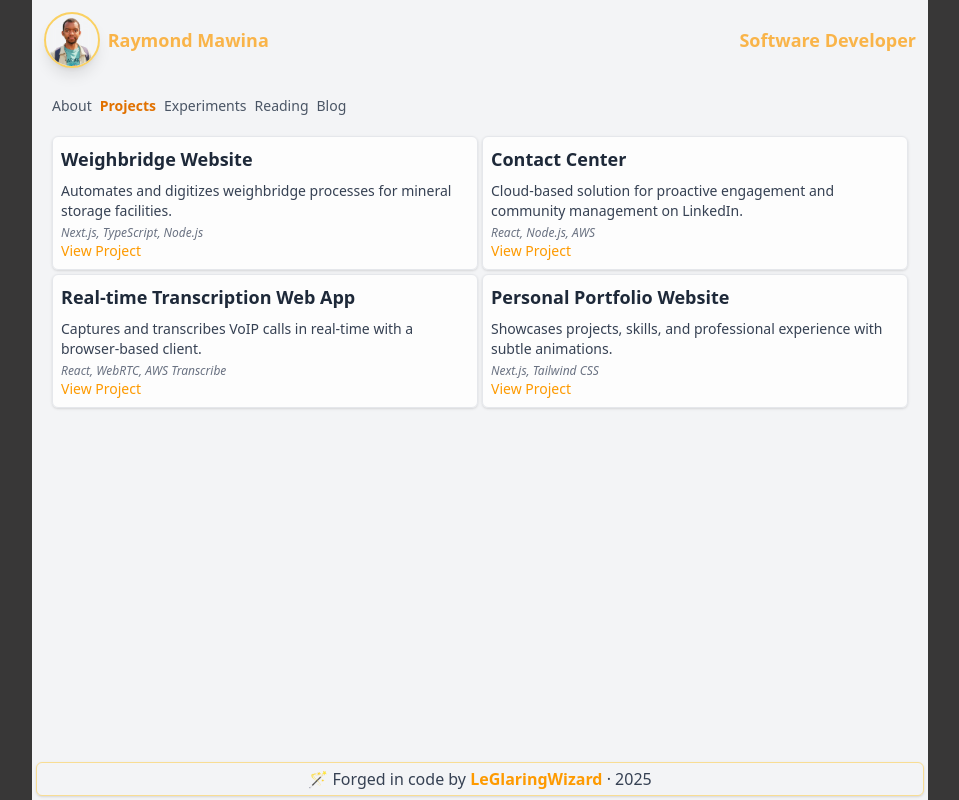
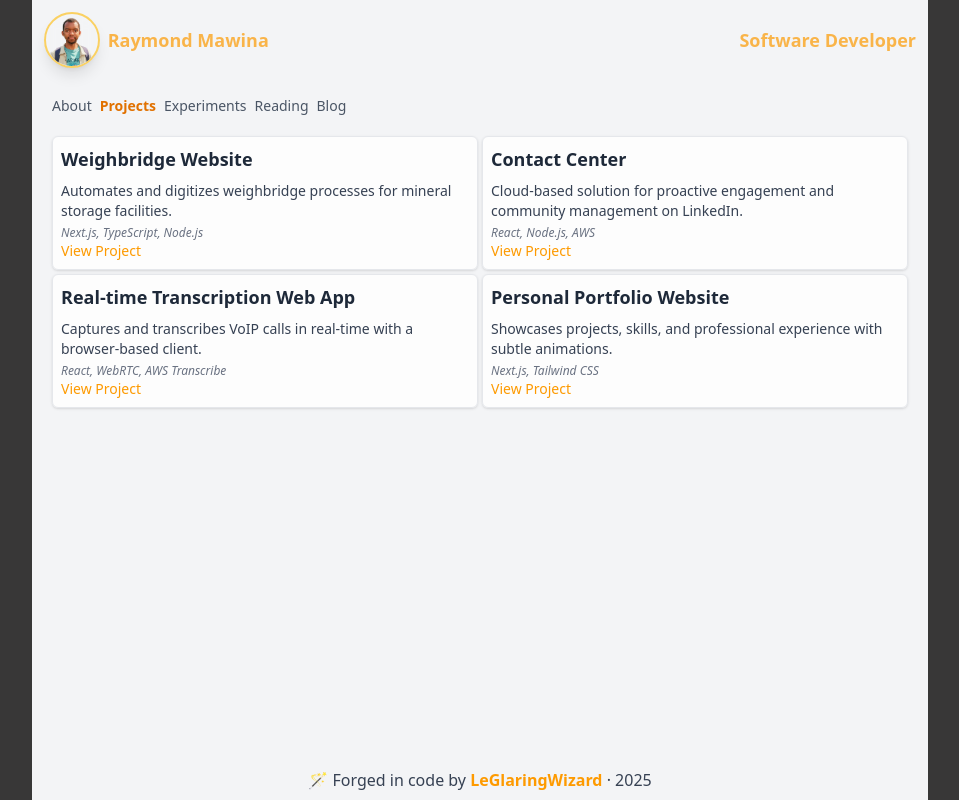
Before and after one commit to mfanaKoPitori/portfolio, a Next.js app: page / in a window 1280 px wide. Shown: the whole page, without its empty margins (160-1119 px from the left). Built offline with nearby package versions, Linux system fonts and the light colour scheme.

Commit message:
fix: remove boarders from footer

```diff
--- a/pages/components/Footer/Presentation.tsx
+++ b/pages/components/Footer/Presentation.tsx
@@ -9,7 +9,7 @@ const Presentation: React.FC<FooterInfoProps> = ({ nickname }) => {
   return (
     <>
       <footer className="w-full">
-        <section className="flex flex-col justify-center items-center text-center space-y-1 w-full max-w-5xl p-1 border border-amber-400/40 rounded-md shadow-sm mx-auto">
+        <section className="flex flex-col justify-center items-center text-center space-y-1 w-full max-w-5xl p-1">
           <p className="text-gray-700 text-sm sm:text-base">
             🪄 Forged in code by{" "}
             <span className="font-semibold text-amber-500">{nickname}</span> ·
```
